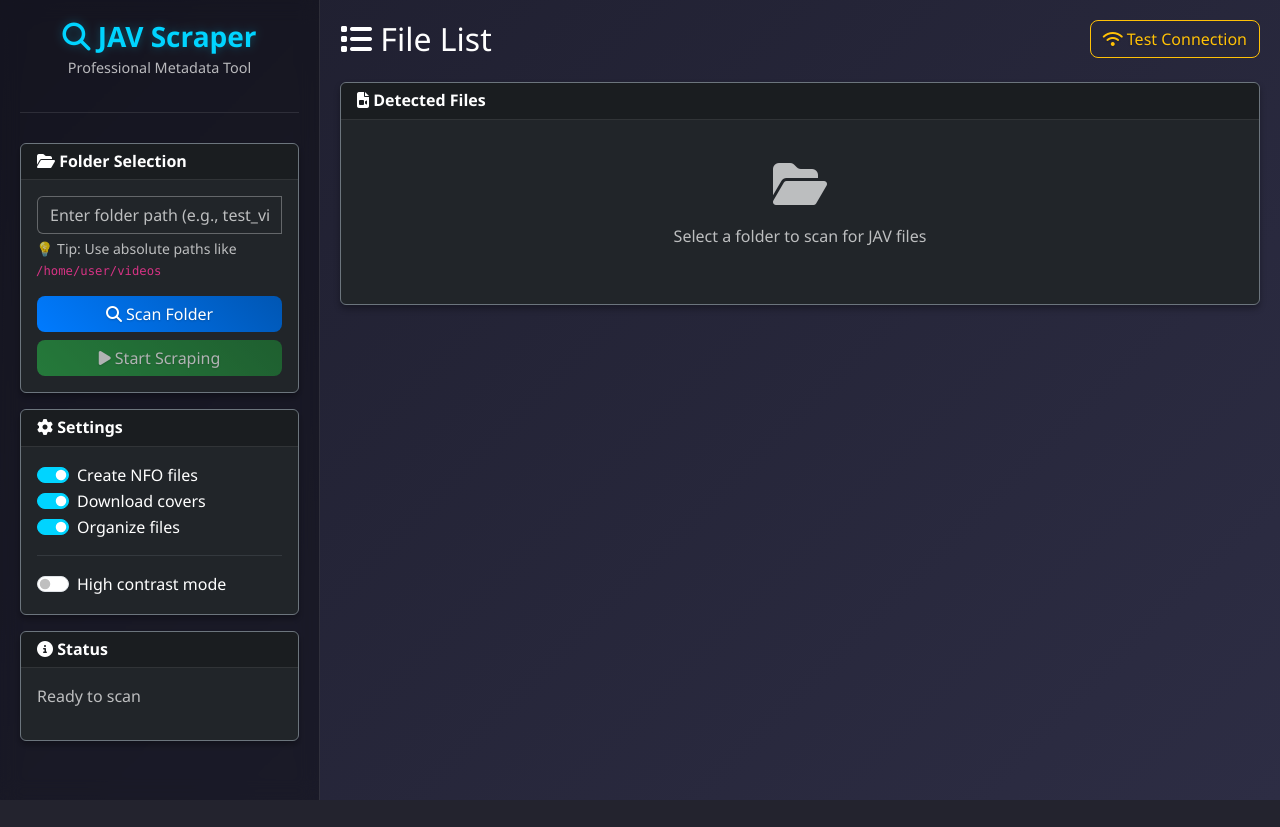
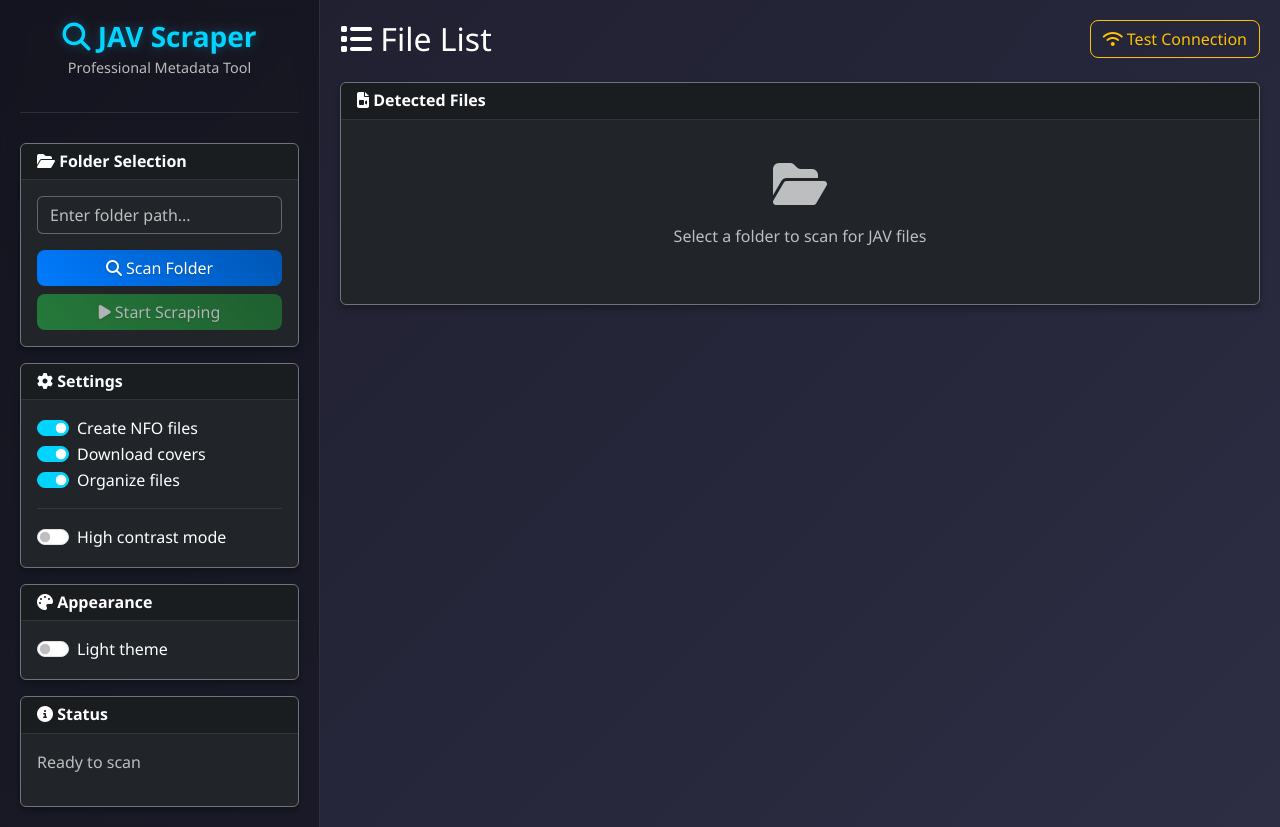
Before and after one commit to borepig/wooscraper, a Flask app: page / in a window 1280 px wide. Before the commit the page ends 800 px from the top, so only its background shows below. Run offline with Flask 2, Linux system fonts and the light colour scheme.

Commit message:
change 2

```diff
--- a/config.yml
+++ b/config.yml
@@ -8,6 +8,9 @@ scraper:
     - name: "javtrailers"
       url: "https://javtrailers.com"
       enabled: false  # Set to true to use as primary source
+    - name: "sehuatang"
+      url: "https://sehuatang.org"
+      enabled: false  # Set to true to use this site
 
   # Threading settings
   max_threads: 5
--- a/scraper_engine.py
+++ b/scraper_engine.py
@@ -1852,7 +1852,6 @@ class JAVScraperEngine:
         except Exception as e:
             logging.error(f"❌ Error in JAVmost scraper for {jav_code}: {e}")
             return None
-            return None
 
     async def scrape_javtrailers(self, jav_code: str) -> Optional[Dict]:
         """Scrape metadata from JavTrailers.com."""
--- a/static/css/style.css
+++ b/static/css/style.css
@@ -1,10 +1,36 @@
 /* Custom styles for JAV Scraper */
 
+:root {
+    --bg-primary: #1e1e2e;
+    --bg-secondary: #2d2d44;
+    --text-primary: #ffffff;
+    --text-secondary: rgba(255, 255, 255, 0.7);
+    --card-bg: rgba(0, 0, 0, 0.3);
+    --border-color: rgba(255, 255, 255, 0.1);
+    --primary-color: #00d4ff;
+    --success-color: #28a745;
+    --error-color: #dc3545;
+    --warning-color: #ffc107;
+}
+
+.light-theme {
+    --bg-primary: #ffffff;
+    --bg-secondary: #f8f9fa;
+    --text-primary: #000000;
+    --text-secondary: rgba(0, 0, 0, 0.7);
+    --card-bg: rgba(255, 255, 255, 0.8);
+    --border-color: rgba(0, 0, 0, 0.1);
+    --primary-color: #007bff;
+    --success-color: #28a745;
+    --error-color: #dc3545;
+    --warning-color: #ffc107;
+}
+
 body {
-    background: linear-gradient(135deg, #1e1e2e 0%, #2d2d44 100%);
+    background: linear-gradient(135deg, var(--bg-primary) 0%, var(--bg-secondary) 100%);
     min-height: 100vh;
     font-family: 'Segoe UI', Tahoma, Geneva, Verdana, sans-serif;
-    color: #ffffff;
+    color: var(--text-primary);
     font-weight: 400;
 }
 
--- a/static/js/app.js
+++ b/static/js/app.js
@@ -123,6 +123,7 @@ function convertToAbsolutePath(path) {
  * @returns {Promise<void>}
  */
 async function scanFolder() {
+    try {
         const folderPath = document.getElementById('folderPath').value.trim();
 
         if (!folderPath) {
@@ -579,10 +580,17 @@ function showLoading(show) {
     }
 }
 
+
 // Show notification toast
 function showNotification(message, type = 'info') {
+    try {
         const toast = document.getElementById('notificationToast');
         const toastMessage = document.getElementById('toastMessage');
+
+        if (!toast || !toastMessage) {
+            console.warn('Notification elements not found:', message);
+            return;
+        }
 
         // Set message and type
         toastMessage.textContent = message;
@@ -591,10 +599,13 @@ function showNotification(message, type = 'info') {
         // Show toast
         const bsToast = new bootstrap.Toast(toast);
         bsToast.show();
+    } catch (error) {
+        console.warn('Failed to show notification:', error.message);
     }
-
+}
 // Debug logging functions
 function addDebugLog(message, type = 'info') {
+    try {
         const debugLog = document.getElementById('debugLog');
         if (!debugLog) return;
 
@@ -605,12 +616,46 @@ function addDebugLog(message, type = 'info') {
 
         debugLog.appendChild(logEntry);
         debugLog.scrollTop = debugLog.scrollHeight;
+
+        // Apply theme to the new entry if needed
+        const isLightTheme = document.body.classList.contains('light-theme');
+        if (isLightTheme) {
+            logEntry.classList.add('light-theme');
+        }
+    } catch (error) {
+        console.warn('Failed to add debug log entry:', error.message);
+    }
 }
 
 function showDebugSection(show = true) {
     const debugSection = document.getElementById('debugSection');
     if (debugSection) {
         debugSection.style.display = show ? 'block' : 'none';
+        if (show) {
+            updateDebugTheme();
+        }
+    }
+}
+
+// Update theme when debug section visibility changes
+function updateDebugTheme() {
+    try {
+        const debugSection = document.getElementById('debugSection');
+        if (debugSection) {
+            const isLightTheme = document.body.classList.contains('light-theme');
+            const debugLog = document.getElementById('debugLog');
+
+            if (debugLog && debugSection.style.display !== 'none') {
+                // Apply theme to debug log when it's visible
+                if (isLightTheme) {
+                    debugLog.classList.add('light-theme');
+                } else {
+                    debugLog.classList.remove('light-theme');
+                }
+            }
+        }
+    } catch (error) {
+        console.warn('Failed to update debug theme:', error.message);
     }
 }
 
@@ -676,3 +721,74 @@ document.getElementById('highContrast').addEventListener('change', function() {
         showNotification('High contrast mode disabled', 'info');
     }
 });
+
+// Theme toggle
+const themeToggle = document.getElementById('themeToggle');
+if (themeToggle) {
+    themeToggle.addEventListener('change', function() {
+        const body = document.body;
+        if (this.checked) {
+            body.classList.add('light-theme');
+            showNotification('Light theme enabled', 'info');
+            localStorage.setItem('theme', 'light');
+        } else {
+            body.classList.remove('light-theme');
+            showNotification('Dark theme enabled', 'info');
+            localStorage.setItem('theme', 'dark');
+        }
+    });
+}
+
+// Initialize theme on page load
+document.addEventListener('DOMContentLoaded', function() {
+    try {
+        const savedTheme = localStorage.getItem('theme');
+        const themeToggle = document.getElementById('themeToggle');
+
+        if (themeToggle) {
+            if (savedTheme === 'light') {
+                document.body.classList.add('light-theme');
+                themeToggle.checked = true;
+            } else {
+                document.body.classList.remove('light-theme');
+                themeToggle.checked = false;
+            }
+        }
+    } catch (error) {
+        console.warn('Failed to initialize theme:', error.message);
+    }
+});
+
+// Ensure theme is properly initialized after DOM content is loaded
+if (document.readyState === 'loading') {
+    document.addEventListener('DOMContentLoaded', initializeTheme);
+} else {
+    initializeTheme();
+}
+
+function initializeTheme() {
+    const savedTheme = localStorage.getItem('theme');
+    const themeToggle = document.getElementById('themeToggle');
+
+    if (themeToggle) {
+        if (savedTheme === 'light') {
+            document.body.classList.add('light-theme');
+            themeToggle.checked = true;
+        } else {
+            document.body.classList.remove('light-theme');
+            themeToggle.checked = false;
+        }
+    }
+}
+
+// Add theme toggle to the page load event for better reliability
+window.addEventListener('load', function() {
+    const savedTheme = localStorage.getItem('theme');
+    if (savedTheme === 'light') {
+        document.body.classList.add('light-theme');
+        document.getElementById('themeToggle').checked = true;
+    } else {
+        document.body.classList.remove('light-theme');
+        document.getElementById('themeToggle').checked = false;
+    }
+});
--- a/templates/index.html
+++ b/templates/index.html
@@ -57,6 +57,18 @@
                             <div class="form-check form-switch">
                                 <input class="form-check-input" type="checkbox" id="highContrast">
                                 <label class="form-check-label" for="highContrast">High contrast mode</label>
+                            </div>
+                        </div>
+                    </div>
+
+                    <div class="card bg-dark border-secondary mb-3">
+                        <div class="card-header">
+                            <h6><i class="fas fa-palette"></i> Appearance</h6>
+                        </div>
+                        <div class="card-body">
+                            <div class="form-check form-switch">
+                                <input class="form-check-input" type="checkbox" id="themeToggle">
+                                <label class="form-check-label" for="themeToggle">Light theme</label>
                             </div>
                         </div>
                     </div>
```
Also changed, not shown: other parts of static/css/style.css (+130 -0 lines). Lines whose indentation alone changed are shown as unchanged.
